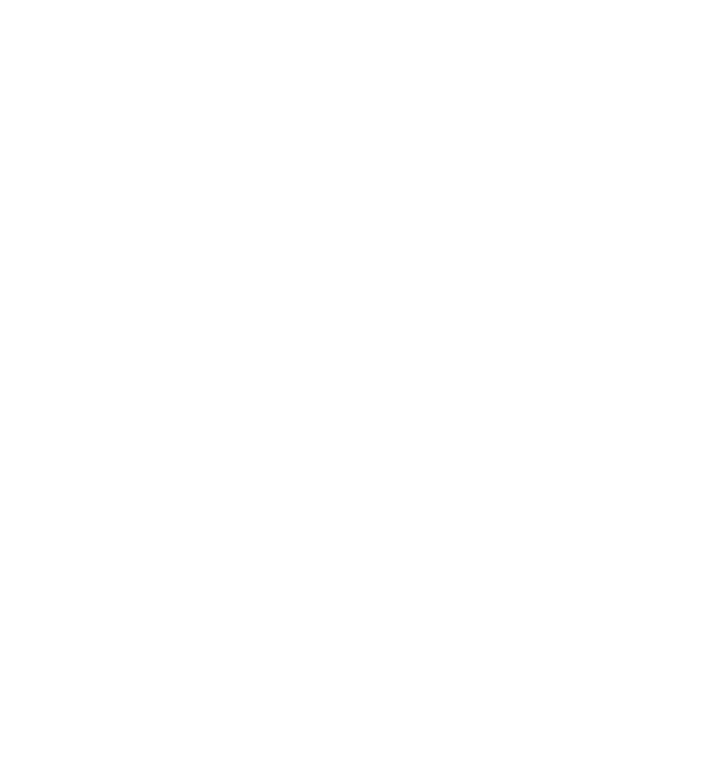
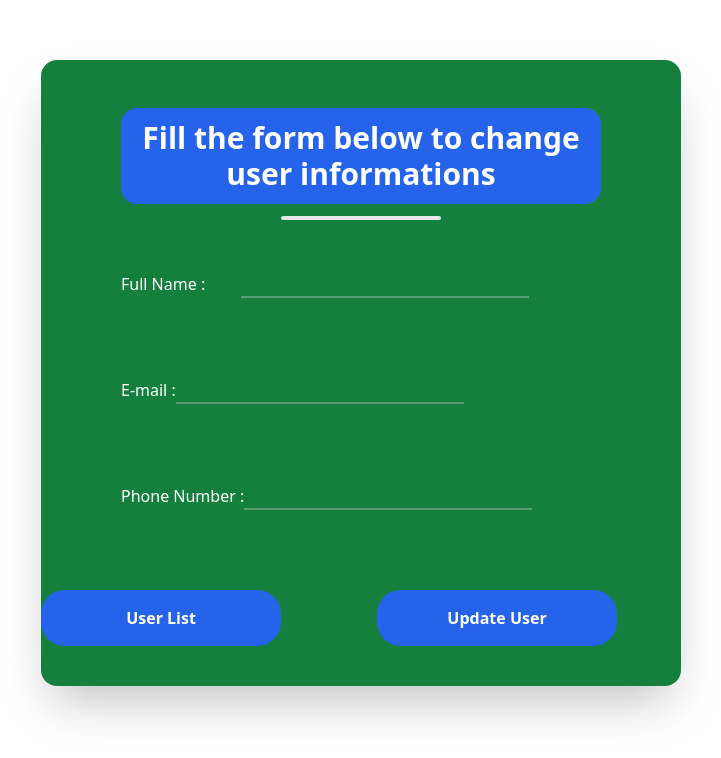
Before and after one commit to adonis47/crud-app, a React (Vite) app: page /components/Updateuser in a window 1280 px wide. Before the commit this address had no page. Shown: the part 148-906 px from the top of the page, without its empty margins (279-1000 px from the left). Before the commit the page ends 800 px from the top, so only its background shows below. Built offline with nearby package versions, Linux system fonts and the light colour scheme.

Commit message:
delete function

```diff
--- a/src/App.jsx
+++ b/src/App.jsx
@@ -2,6 +2,7 @@
 import {Route,Routes} from "react-router-dom"
 import SignUp from "./pages/SignUp";
 import UserList from "./pages/UserList";
+import Updateuser from "./pages/Updateuser"
 function App() {
   /**const [name, setName] = useState("")
 const [email, setEmail] = useState("")
@@ -18,6 +19,7 @@
     <Routes>
         <Route path="/components/SignUp" element={<SignUp/>} />
         <Route path="/components/UserList" element={<UserList/>} />
+        <Route path="/components/Updateuser" element={<Updateuser/>} />
       </Routes>
     </>
   );
--- a/src/db.json
+++ b/src/db.json
@@ -23,24 +23,6 @@
       "name": "Grace Funsho",
       "email": "gracefunsho@gmail.com",
       "number": "09033333333"
-    },
-    {
-      "id": "156b",
-      "name": "dilane",
-      "email": "sighe@",
-      "number": "456"
-    },
-    {
-      "id": "05e4",
-      "name": "",
-      "email": "",
-      "number": ""
-    },
-    {
-      "id": "45c6",
-      "name": "qwert",
-      "email": "qwertz@",
-      "number": "123456"
     }
   ]
 }
--- /dev/null
+++ b/src/pages/Updateuser.jsx
@@ -0,0 +1,53 @@
+import React from 'react'
+import { useState } from 'react'
+import { Link } from 'react-router-dom'
+const Updateuser = () => {
+    const [name, setName] = useState("")
+  const [email, setEmail] = useState("")
+  const [number, setNumber] = useState("")
+  return (
+    <div className="  text-center w-1/2 mx-auto bg-green-700 rounded-2xl shadow-2xl h-1/2 my-52 pt-10">
+      <h1 className="text-white text-3xl font-bold my-2 rounded-2xl bg-blue-600 p-3 w-3/4 mx-auto">
+        Fill the form below to change user informations
+      </h1>
+      <div className="border-2 rounded-full bg-blue-600 w-40 mx-auto my-3"></div>
+      <form>
+        <div className=" text-white py-10 flex ml-20">
+          <div>Full Name :</div>
+          <input
+            className=" ml-9 border-b-2 border-gray-300/35 w-72 bg-green-700"
+            type="name"
+            onChange={(e) => setName(e.target.value)}
+            value={name}/>
+        </div>
+        <div className=" ml-20 text-white py-10 flex">
+          <div>E-mail :</div>
+          <input
+            className=" border-b-2 w-72 border-gray-300/35 bg-green-700"
+            type="e-mail"
+            onChange={(e) => setEmail(e.target.value)}
+            value={email}/>
+        </div>
+        <div className=" ml-20 text-white py-10 flex">
+          <div>Phone Number :</div>
+          <input
+            className=" border-b-2 w-72 bg-green-700 border-gray-300/35"
+            type="number"
+            onChange={(e) => setNumber(e.target.value)}
+            value={number} />
+        </div>
+        <div className="flex items-center">
+          <button className=" rounded-3xl bg-blue-600 text-white w-60 my-10 py-4 font-extrabold hover:bg-white hover:text-blue-600" type="submit">
+        <Link className="text-white hover:text-blue-600" to="/components/UserList">
+        User List
+            </Link>
+        </button>
+        <button className="rounded-3xl h-14 bg-blue-600 text-white w-60 ml-24 py-4 font-extrabold  hover:bg-white hover:text-blue-600">
+          Update User
+        </button></div>
+      </form>
+    </div>
+  )
+}
+
+export default Updateuser
--- a/src/pages/UserList.jsx
+++ b/src/pages/UserList.jsx
@@ -1,39 +1,57 @@
-import Header from '../components/Header'
-import Footer from '../components/Footer'
-import {Link} from "react-router-dom"
-import { useEffect,useState } from 'react'
-import axios from "axios"
+import Header from "../components/Header";
+import Footer from "../components/Footer";
+import { Link } from "react-router-dom";
+import { useEffect, useState } from "react";
+import axios from "axios";
 const UserList = () => {
-    const [userlist, setUserlist]= useState ([])
+  const [userlist, setUserlist] = useState([]);
   useEffect(() => {
     axios
       .get("http://localhost:3000/users")
-          .then((res) =>setUserlist (res.data))
+      .then((res) => setUserlist(res.data))
       .catch((err) => console.log(err));
   }, []);
+function handledelete (userid) {
+  axios.delete ("http://localhost:3000/users/" + userid )
+}
 
   return (
-    <div><Header />
+    <div>
+      <Header />
       <div className="flex-row text-center">
         <button className="border-4 bg-blue-500 rounded-lg text-white mt-7 border-blue-500">
           <Link className="text-white" to="/components/SignUp">
             Add User
           </Link>
         </button>
-    {userlist.map((user)=>(
-      <div className="text-center w-1/2 mx-auto mt-5" key={user.id}>
+        {userlist.map((user) => (
+          <div className="text-center w-1/2 mx-36 mt-5" key={user.id}>
+            <div className="flex justify-between items-center">
+              <div>
                 <div>{user.name}</div>
                 <div>{user.email}</div>
                 <div>{user.number}</div>
-    <div>{user.id}</div>
+              </div>
+            <div className="align-middle">
+            <button className="flex-col rounded-lg my-auto bg-blue-600 px-2 hover:text-white">
+            <Link className="hover:text-white" to="/components/Updateuser">
+                Edit
+            </Link>
+
+              </button>
+              <button className="flex-col rounded-lg my-auto bg-red-400 ml-6 px-2 hover:text-white" onClick={()=> handledelete (user.id)}>
+                Delete
+              </button>
+            </div>
+            </div>
             <hr className="border border-solid divide-white  " />
           </div>
         ))}
       </div>
 
+      <Footer />
+    </div>
+  );
+};
 
-    <Footer /></div>
-  )
-}
-
-export default UserList
+export default UserList;
```
Lines whose indentation alone changed are shown as unchanged.
